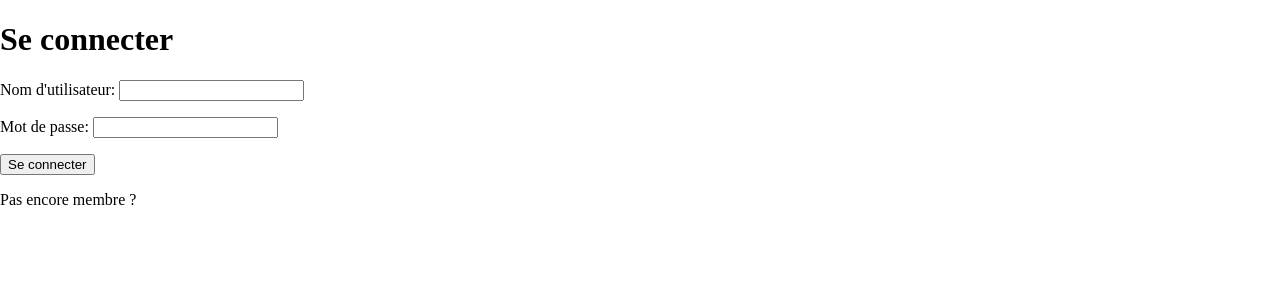
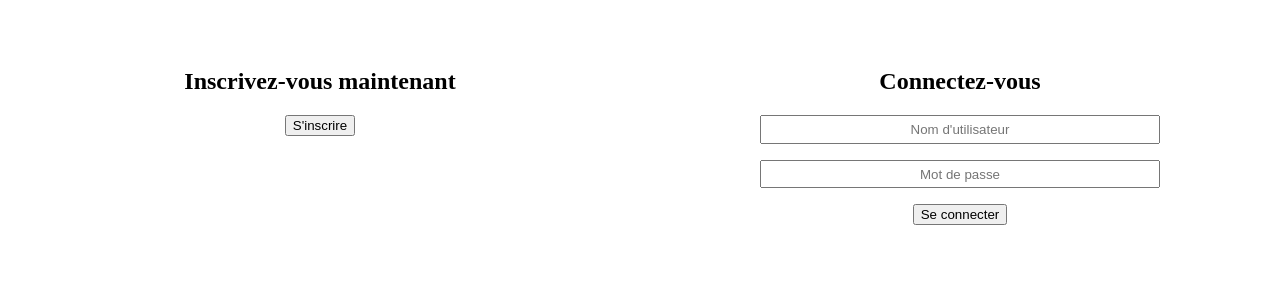
Before and after one commit to KomaedaN/LITReview, a Django app: page / in a window 1280 px wide. Shown: the part 82-382 px from the top of the page. Run offline with Django 3.2, Linux system fonts and the light colour scheme.

Commit message:
update login html page and base html

```diff
--- a/authentication/forms.py
+++ b/authentication/forms.py
@@ -5,5 +5,9 @@ from . import models
 
 
 class LoginForm(forms.Form):
-    username = forms.CharField(max_length=25, label="Nom d'utilisateur")
-    password = forms.CharField(max_length=100, widget=forms.PasswordInput, label='Mot de passe')
+    username = forms.CharField(max_length=25, label='',
+                               widget=forms.TextInput(attrs={'placeholder': "Nom d'utilisateur",
+                                                             'class': "login_form"}))
+    password = forms.CharField(max_length=100, label='',
+                               widget=forms.PasswordInput(attrs={'placeholder': 'Mot de passe',
+                                                                 'class': "login_form"}))
--- a/authentication/templates/authentication/login.html
+++ b/authentication/templates/authentication/login.html
@@ -1,11 +1,18 @@
 {% extends 'base.html' %}
 {% block content %}
-<h1>Se connecter</h1>
-<p>{{ message }}</p>
-<form method="post">
-    {{ form.as_p }}
-    {% csrf_token %}
-    <button type="submit" >Se connecter</button>
-    <p>Pas encore membre ?</p>
-</form>
+<section class="login_grid">
+    <div>
+        <h2>Inscrivez-vous maintenant</h2>
+        <button>S'inscrire </button>
+    </div>
+
+    <div>
+        <h2>Connectez-vous</h2>
+        <form method="post">
+            {{ form.as_p }}
+            {% csrf_token %}
+            <button type="submit" >Se connecter</button>
+        </form>
+    </div>
+</section>
 {% endblock content %}
--- a/review/models.py
+++ b/review/models.py
@@ -6,7 +6,7 @@ from django.core.validators import MinValueValidator, MaxValueValidator
 
 class Review(models.Model):
     ticket = models.ForeignKey(to=settings.TICKET, on_delete=models.CASCADE)
-    rating = models.PositiveSmallIntegerField(max_length=1024, validators=[MinValueValidator(0), MaxValueValidator(5)])
+    rating = models.PositiveSmallIntegerField(validators=[MinValueValidator(0), MaxValueValidator(5)])
     user = models.ForeignKey(to=settings.AUTH_USER_MODEL, on_delete=models.CASCADE)
     headline = models.CharField(max_length=128)
     body = models.TextField(max_length=8192, blank=True)
--- a/static/styles.css
+++ b/static/styles.css
@@ -1,11 +1,14 @@
 body{
     margin: 0;
+}
+
+input {
+    text-align: center;
 }
 
 .nav-grid {
     display: grid;
     grid-template-columns: 4fr 4fr;
-    gap: 0px 00px;
     height: 5em;
     justify-items: end;
     align-items: center;
@@ -15,3 +18,17 @@ body{
 .nav-margin-right {
     margin-right: 2.5rem;
 }
+
+.login_grid {
+    display: grid;
+    grid-template-columns: 1fr 1fr;
+    justify-items: center;
+    text-align: center;
+    margin-top: 3rem;
+}
+
+.login_form {
+    width: 25rem;
+    height: 1.8rem;
+    text-align: center;
+}
```
